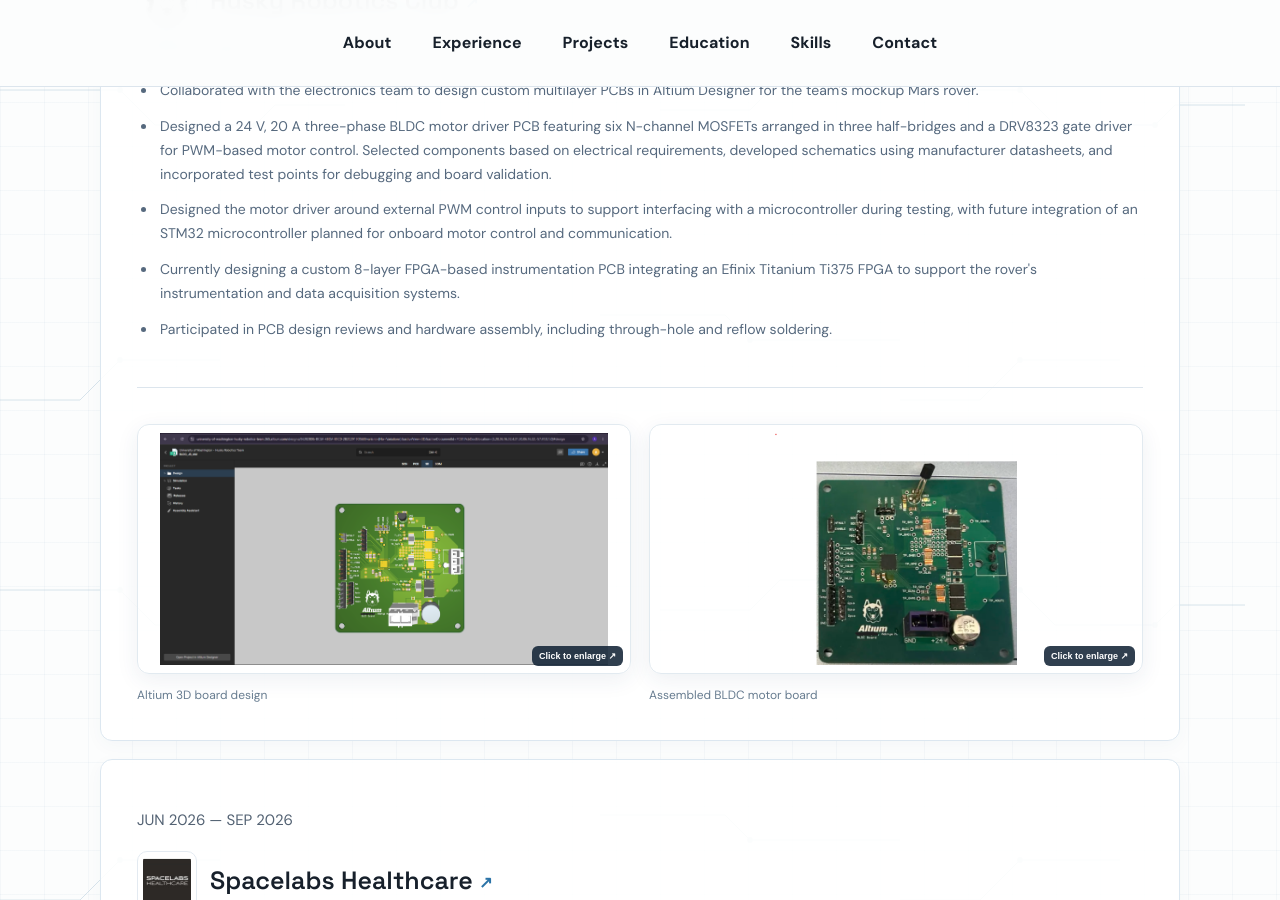
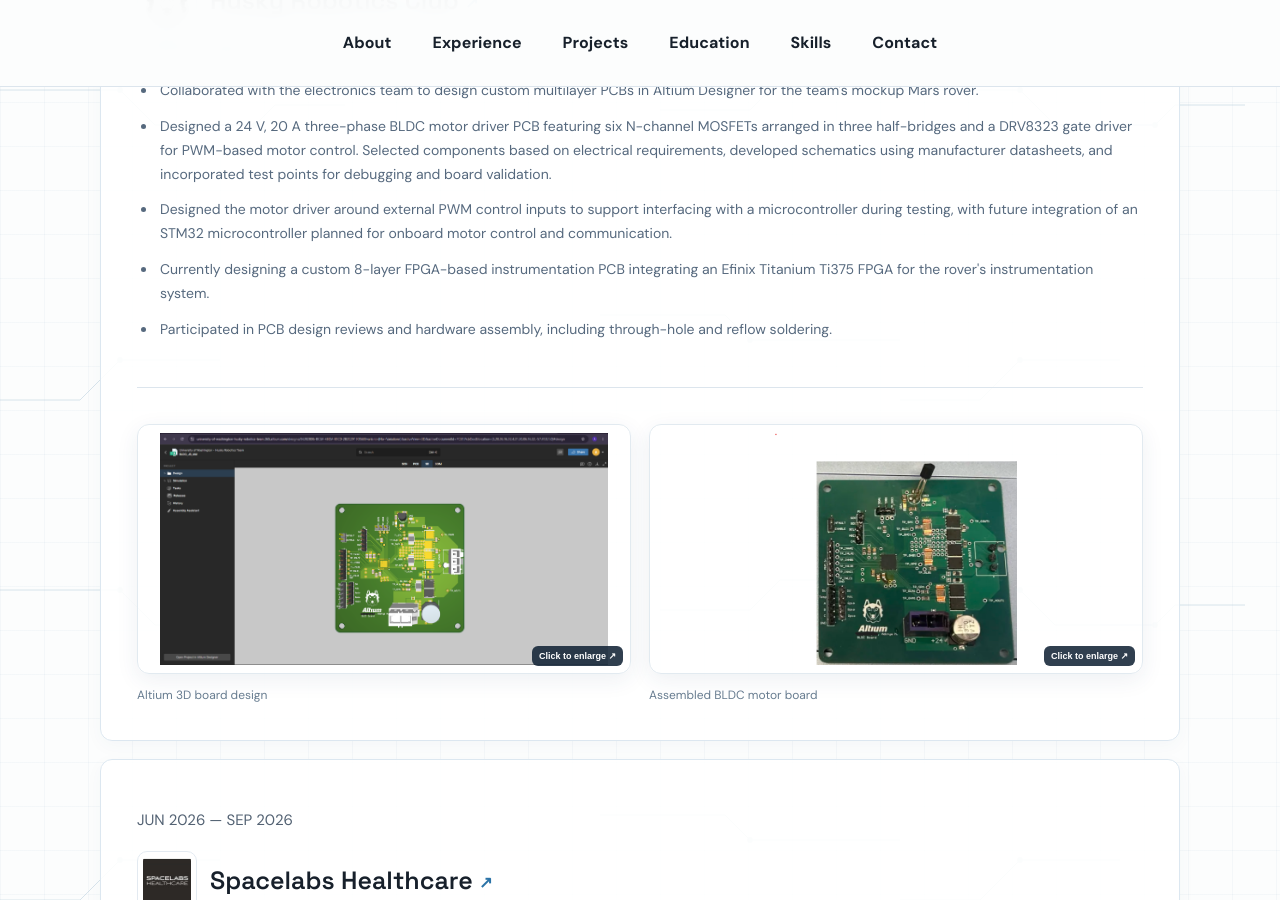
Before and after one commit to AdityaManivel/AdityaManivel.github.io, a Jekyll site: the page index.html, which Jekyll copies as it is, in a window 1280 px wide and 900 px high, scrolled down 1218 px. Built offline with Jekyll 4.4.1, drawn with Linux system fonts in a browser that asks for light colours.

Commit message:
Simplify Husky Robotics FPGA instrumentation description

```diff
--- a/index.html
+++ b/index.html
@@ -72,7 +72,7 @@
           <li>Collaborated with the electronics team to design custom multilayer PCBs in Altium Designer for the team's mockup Mars rover.</li>
           <li>Designed a 24 V, 20 A three-phase BLDC motor driver PCB featuring six N-channel MOSFETs arranged in three half-bridges and a DRV8323 gate driver for PWM-based motor control. Selected components based on electrical requirements, developed schematics using manufacturer datasheets, and incorporated test points for debugging and board validation.</li>
           <li>Designed the motor driver around external PWM control inputs to support interfacing with a microcontroller during testing, with future integration of an STM32 microcontroller planned for onboard motor control and communication.</li>
-          <li>Currently designing a custom 8-layer FPGA-based instrumentation PCB integrating an Efinix Titanium Ti375 FPGA to support the rover's instrumentation and data acquisition systems.</li>
+          <li>Currently designing a custom 8-layer FPGA-based instrumentation PCB integrating an Efinix Titanium Ti375 FPGA for the rover's instrumentation system.</li>
           <li>Participated in PCB design reviews and hardware assembly, including through-hole and reflow soldering.</li>
         </ul>
 
```
